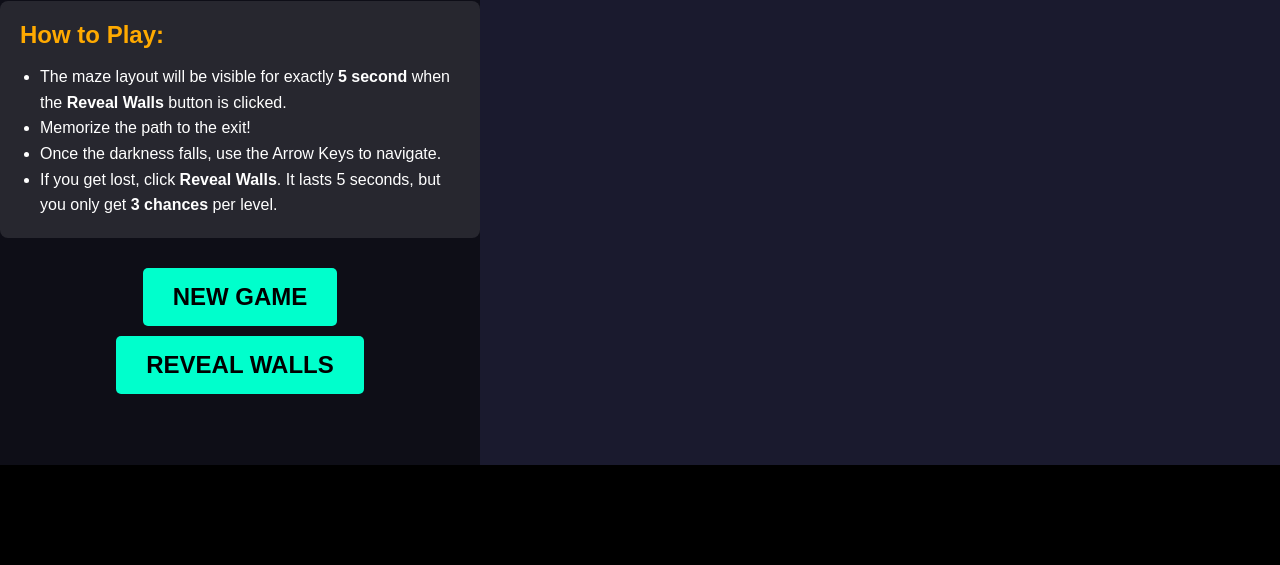
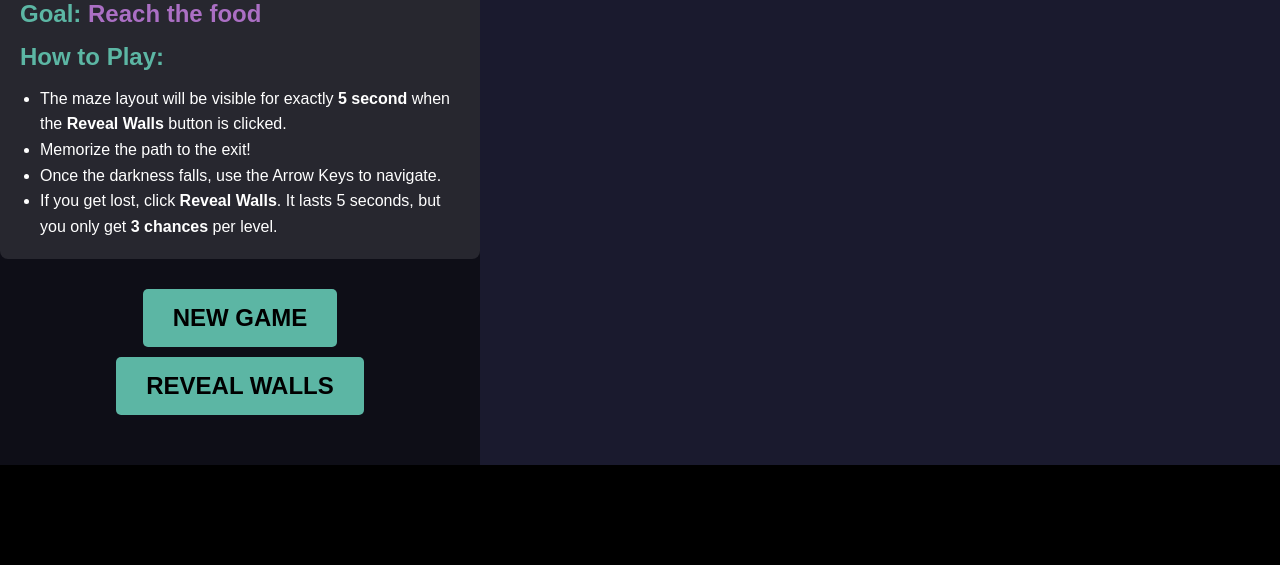
Before and after one commit to Gokula-krishnan-0010/memory-maze-game, a website built with Vite: page index.html in a window 1280 px wide. Shown: the part 235-800 px from the top of the page. Built offline with nearby package versions, Linux system fonts and the light colour scheme; what @tialops/maki would draw is missing.

Commit message:
Feat: UI changes

```diff
--- a/index.html
+++ b/index.html
@@ -35,7 +35,8 @@
         <h1 style="font-size: 3rem; margin-bottom: 10px; color: #00ffcc;">MEMORY MAZE</h1>
 
         <div style="background: rgba(255,255,255,0.1); padding: 20px; border-radius: 8px; max-width: 500px; margin-bottom: 30px;">
-            <h2 style="margin-bottom: 15px; color: #ffaa00;">How to Play:</h2>
+            <h2 style="margin-bottom: 15px; color: #5cb6a4;">Goal: <span style="color: rgb(171, 111, 196);">Reach the food</span></h2>
+            <h2 style="margin-bottom: 15px; color: #5cb6a4;">How to Play:</h2>
             <ul style="line-height: 1.6; margin-left: 20px;">
                 <li>The maze layout will be visible for exactly <strong>5 second</strong> when the <strong>Reveal Walls</strong> button is clicked.</li>
                 <li>Memorize the path to the exit!</li>
@@ -44,10 +45,10 @@
             </ul>
         </div>
 
-        <button onclick="window.location.reload()" style="margin-bottom: 5px; padding: 15px 30px; font-size: 1.5rem; background: #00ffcc; color: #000; border: none; border-radius: 5px; cursor: pointer; font-weight: bold; transition: transform 0.1s;">
+        <button onclick="window.location.reload()" style="margin-bottom: 5px; padding: 15px 30px; font-size: 1.5rem; background: #5cb6a4; color: #000; border: none; border-radius: 5px; cursor: pointer; font-weight: bold; transition: transform 0.1s;">
             NEW GAME
         </button>
-        <button id="reveal" style="margin-top: 5px; padding: 15px 30px; font-size: 1.5rem; background: #00ffcc; color: #000; border: none; border-radius: 5px; cursor: pointer; font-weight: bold; transition: transform 0.1s;">
+        <button id="reveal" style="margin-top: 5px; padding: 15px 30px; font-size: 1.5rem; background: #5cb6a4; color: #000; border: none; border-radius: 5px; cursor: pointer; font-weight: bold; transition: transform 0.1s;">
             REVEAL WALLS
         </button>
     </div>
--- a/scenes/GameScene.js
+++ b/scenes/GameScene.js
@@ -34,7 +34,7 @@ export default class GameScene extends Scene {
         const htmlButton = document.getElementById("reveal");
         let revealsLeft = 3;
         let isRevealing = false;
-        htmlButton.innerText = `Reveal walls (${revealsLeft} left)`;
+        htmlButton.innerText = `REVEAL WALLS (${revealsLeft} left)`;
 
         htmlButton.addEventListener('click', () => {
             if(revealsLeft <= 0 || isRevealing)
@@ -42,7 +42,7 @@ export default class GameScene extends Scene {
             revealsLeft--;
             isRevealing = true;
 
-            htmlButton.style.color = "orange";
+            htmlButton.style.color = "#2a2351";
             htmlButton.style.cursor = "wait";
             htmlButton.innerText = `Revealing... (${revealsLeft} left)`;
 
```
